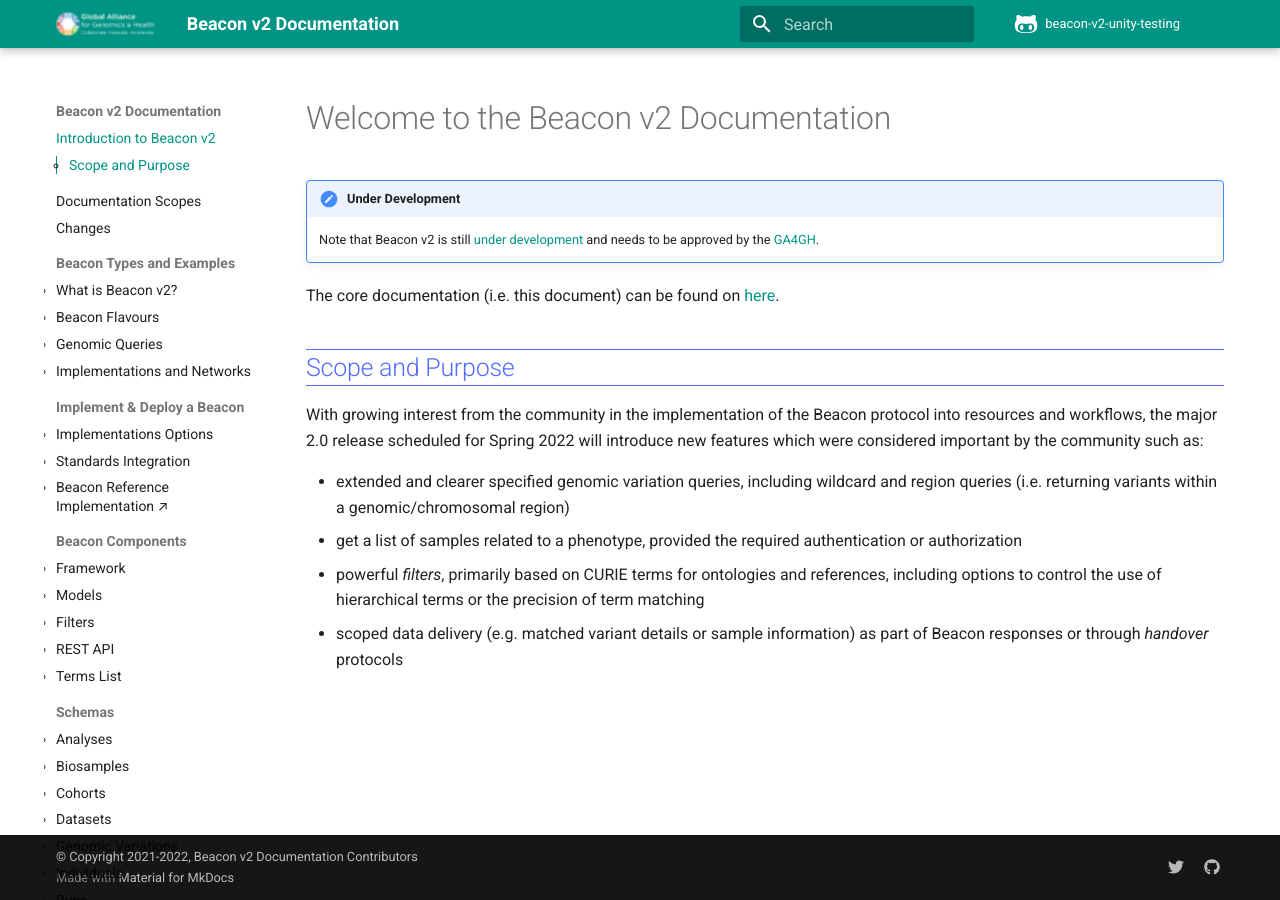
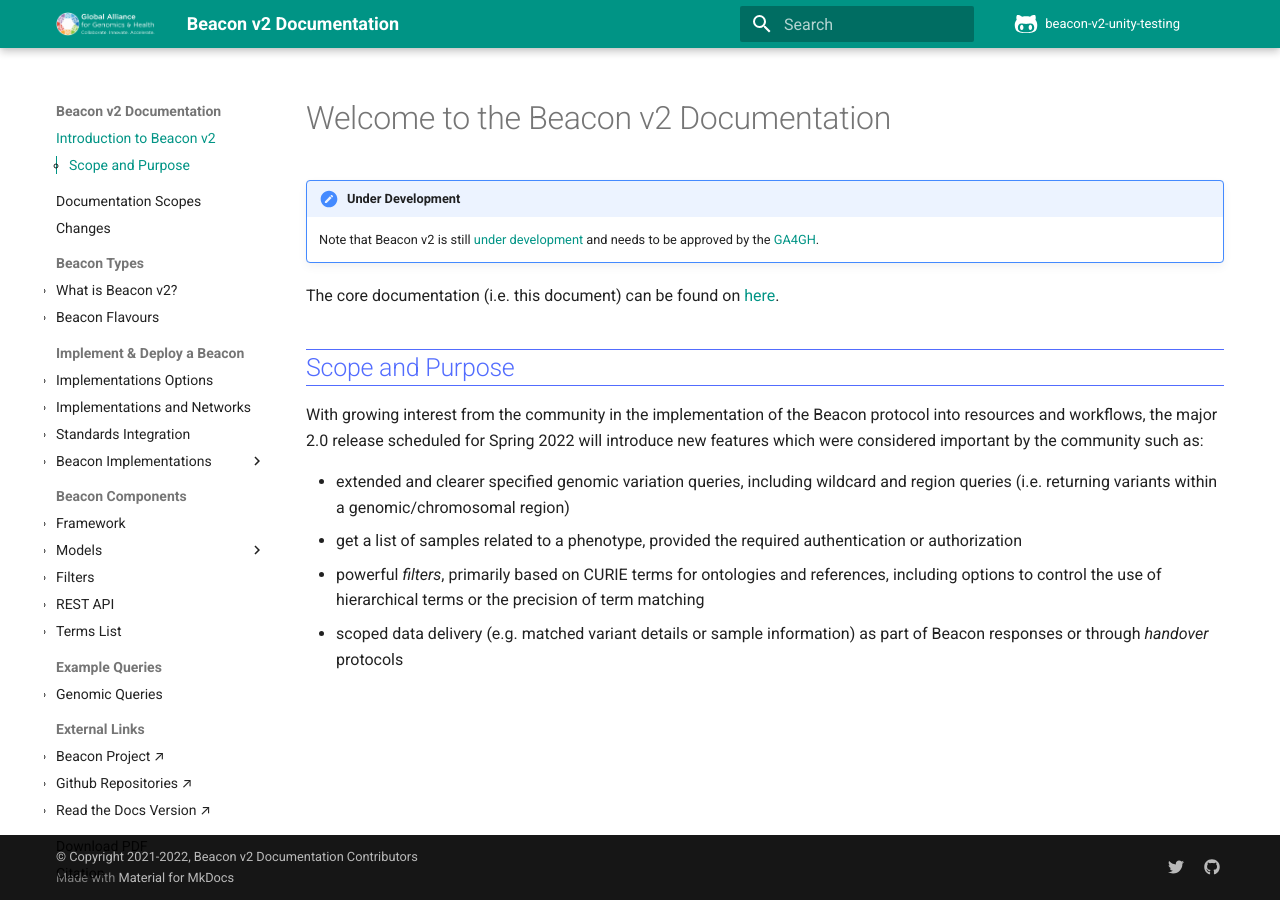
Before and after one commit to ga4gh-beacon/beacon-v2, an MkDocs documentation site: the page built from docs/index.md, in a window 1280 px wide. Built offline with MkDocs 1.6.1 and Material for MkDocs 9.7.7, drawn with Linux system fonts in a browser that asks for light colours; comment, search, counter and statistics services are not loaded.

```diff
--- a/mkdocs.yaml
+++ b/mkdocs.yaml
@@ -52,34 +52,39 @@ nav:
     - Introduction to Beacon v2: index.md
     - Documentation Scopes: roles.md
     - Changes: bugs-changes-log.md
-    - Beacon Types and Examples:
+    - Beacon Types:
         - What is Beacon v2?: what-is-beacon-v2.md
         - Beacon Flavours: beacon-flavours.md
-        - Genomic Queries: variant-queries.md
+    - 'Implement & Deploy a Beacon':
+        - Implementations Options: implementations-options.md
         - Implementations and Networks: implementations-and-networks.md
-    - Implement & Deploy a Beacon:
-        - Implementations Options: implementations-options.md
         - Standards Integration: formats-standards.md
-        - Beacon Reference Implementation &#8599;: https://b2ri-documentation.readthedocs.io/en/latest/
+        - Beacon Implementations:
+            - Reference Implementation &#8599;: https://b2ri-documentation.readthedocs.io/en/latest/
+            - Others: others.md
     - Beacon Components:
         - Framework: framework.md
-        - Models: models.md
+        - Models:
+           - Introduction: models.md
+           - Schemas:
+               - Analyses: schemas-md/analyses_defaultSchema.md
+               - Biosamples: schemas-md/biosamples_defaultSchema.md
+               - Cohorts: schemas-md/cohorts_defaultSchema.md
+               - Datasets: schemas-md/datasets_defaultSchema.md
+               - Genomic Variations: schemas-md/genomicVariations_defaultSchema.md
+               - Individuals: schemas-md/individuals_defaultSchema.md
+               - Runs: schemas-md/runs_defaultSchema.md
         - Filters: filters.md
         - REST API: rest-api.md
         - Terms List: schemas-md/beacon_terms.md
-    - Schemas:
-        - Analyses: schemas-md/analyses_defaultSchema.md
-        - Biosamples: schemas-md/biosamples_defaultSchema.md
-        - Cohorts: schemas-md/cohorts_defaultSchema.md
-        - Datasets: schemas-md/datasets_defaultSchema.md
-        - Genomic Variations: schemas-md/genomicVariations_defaultSchema.md
-        - Individuals: schemas-md/individuals_defaultSchema.md
-        - Runs: schemas-md/runs_defaultSchema.md
+    - Example Queries:
+        - Genomic Queries: variant-queries.md
     - External Links:
         - Beacon Project &#8599;: http://beacon-project.io
         - Github Repositories &#8599;: https://github.com/ga4gh-beacon/
         - Read the Docs Version &#8599;: https://beacon-v2-unity.readthedocs.io/en/latest/
     - Download PDF: pdf/beacon.pdf
+    - Citation: citation.md
 
 theme:
     # name: readthedocs
```
Also changed, not shown: docs/bugs-changes-log.md (+4 -3 lines), docs/citation.md (added, +6 -0 lines).
